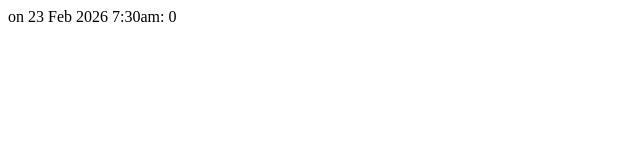
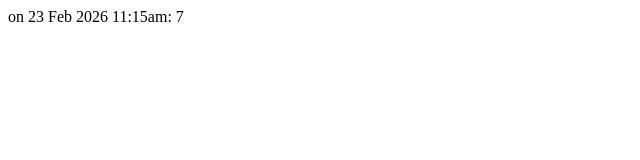
Before and after one commit to Nonchaloir/UVI-Index, a website: page index.html in a window 1280 px wide. Shown: the full height of the page, 0-640 px from the left. Drawn offline with Linux system fonts and the light colour scheme.

Commit message:
Auto-update index.html [CI skip]

```diff
--- a/index.html
+++ b/index.html
@@ -6,8 +6,8 @@
 </head>
 <body>
 <div>
-<div id="DateTime" style="display:inline-block;">on 23 Feb 2026 7:30am:</div>
-<div id="UVI Index" style="display:inline-block;">0</div>
+<div id="DateTime" style="display:inline-block;">on 23 Feb 2026 11:15am:</div>
+<div id="UVI Index" style="display:inline-block;">7</div>
 </div>
 </body>
 </html>
```
